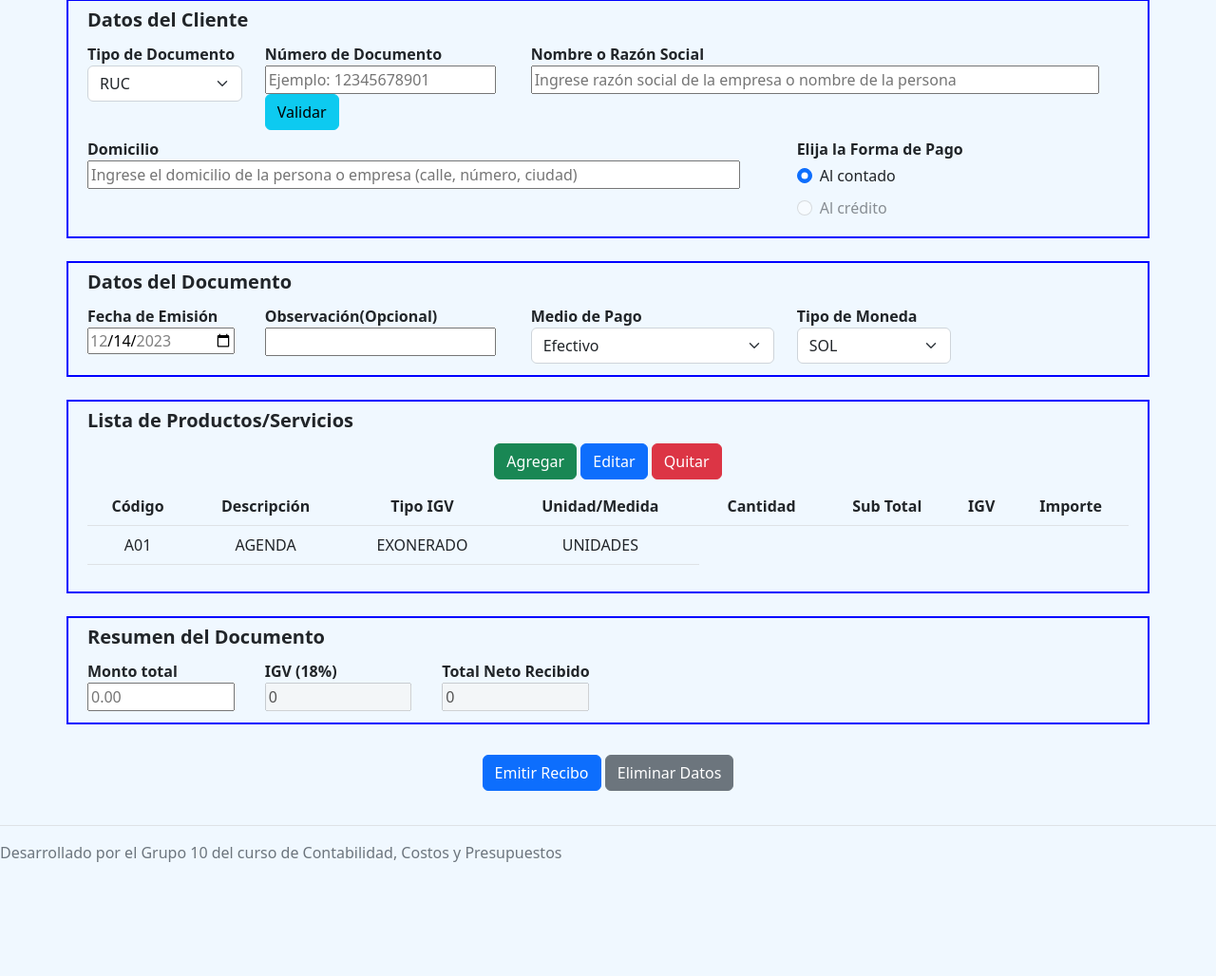
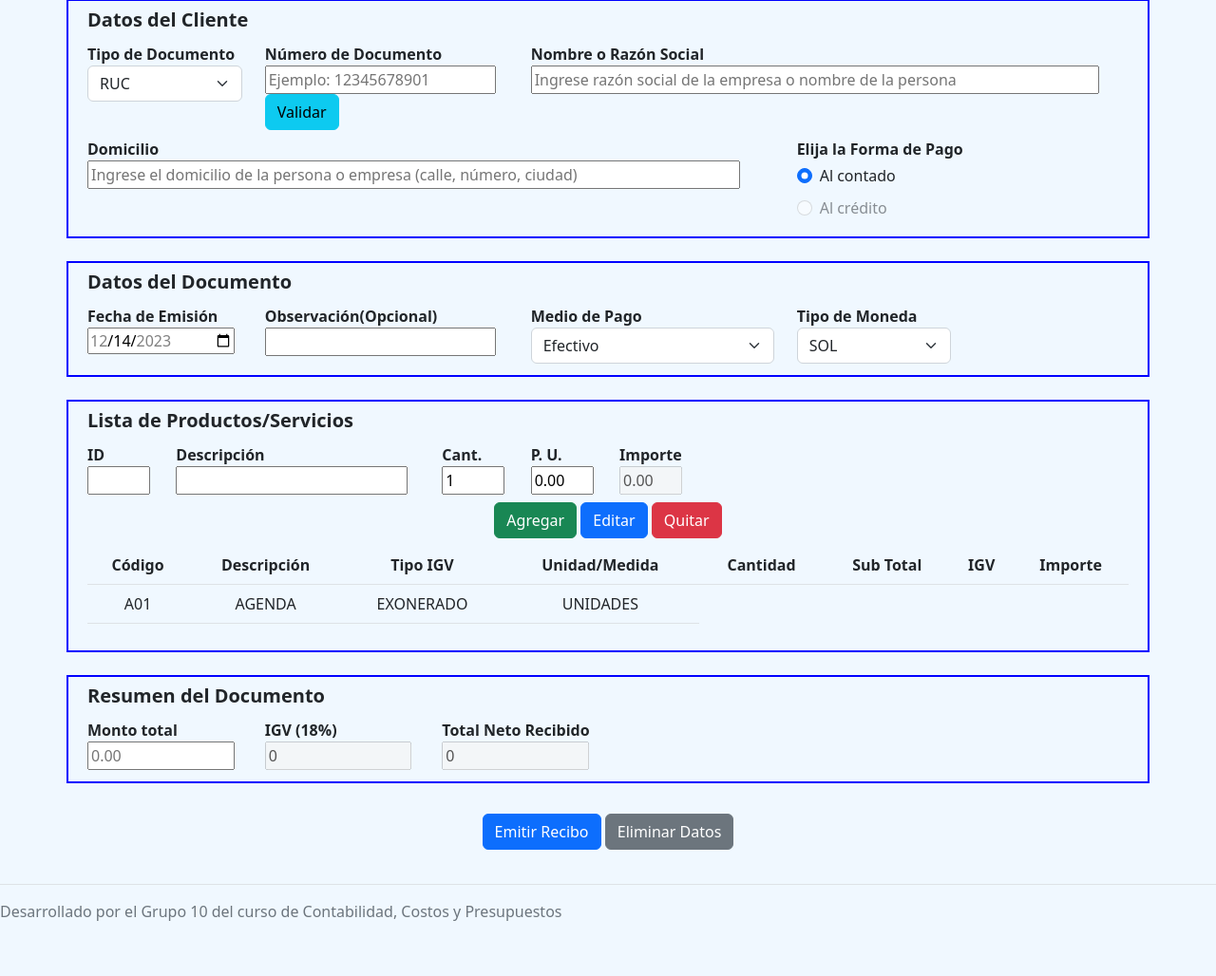
Before and after one commit to JulioChQ/aplicacion-comprobante-pagos, a PHP site: page / in a window 1280 px wide. Shown: the part 160-1188 px from the top of the page at 95% size. Before the commit the page ends 1068 px from the top, so only its background shows below. Run offline with PHP 8.4, Linux system fonts and the light colour scheme.

Commit message:
actualización formulario

```diff
--- a/view/formulario-factura.php
+++ b/view/formulario-factura.php
@@ -13,8 +13,6 @@
     <link rel="stylesheet" type="text/css" href="view/styles.css">
     <script src="lib/jquery.min.js"></script>
 </head>
-
-
 
 <body>
     <section>
@@ -122,6 +120,30 @@
                 <div class="row datos">
                     <h5><b>Lista de Productos/Servicios</b></h5>
 
+                    <div class="col-xl-1 col-md-2">
+                        <label for="id-producto"><b>ID</b></label><br>
+                        <input type="text" class="input-recibo" id="id-producto" name="id-producto" >
+                    </div>
+
+                    <div class="col-xl-3 col-md-5">
+                        <label for="descripcion-producto"><b>Descripción</b></label><br>
+                        <input type="text" class="input-recibo" id="descripcion-producto" name="descripcion-producto" >
+                    </div>
+
+                    <div class="col-xl-1 col-md-1">
+                        <label for="cantidad-producto"><b>Cant.</b></label><br>
+                        <input type="number" class="input-recibo" id="cantidad-producto" name="cantidad-producto" value="1" >
+                    </div>
+
+                    <div class="col-xl-1 col-md-2">
+                        <label for="precio-producto"><b>P. U.</b></label><br>
+                        <input type="number" class="input-recibo" id="precio-producto" name="precio-producto" value="0.00">
+                    </div>
+
+                    <div class="col-xl-1 col-md-2">
+                        <label for="importe-producto"><b>Importe</b></label><br>
+                        <input type="number" class="input-recibo" id="importe-producto" name="importe-producto" disabled value="0.00">
+                    </div>
 
                     <div class="col-12 text-center">
                         <button class="btn btn-success">Agregar</button>
@@ -130,7 +152,7 @@
                     </div>
 
                     <div class="col text-center">
-                        <table class="table">
+                        <table class="table" id="lista-productos">
                             <thead>
                                 <tr>
                                     <th>Código</th>
```
